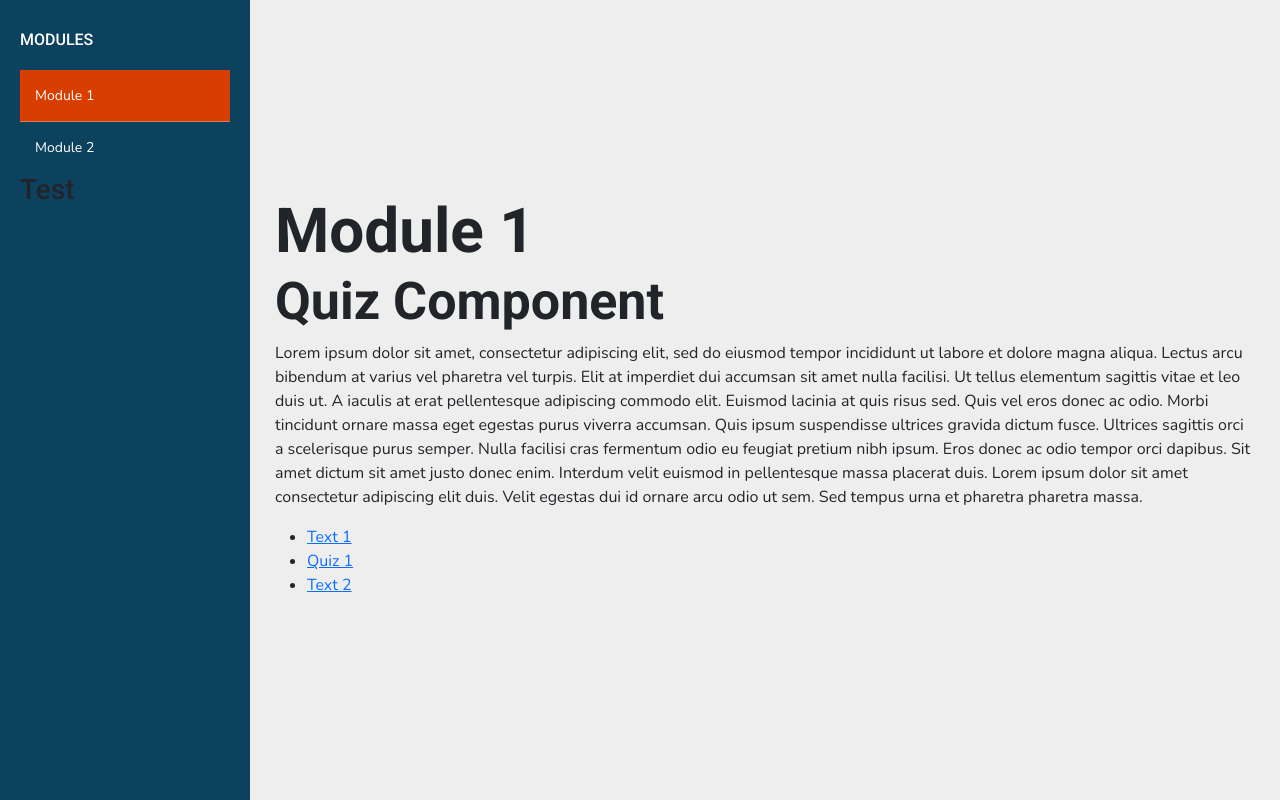
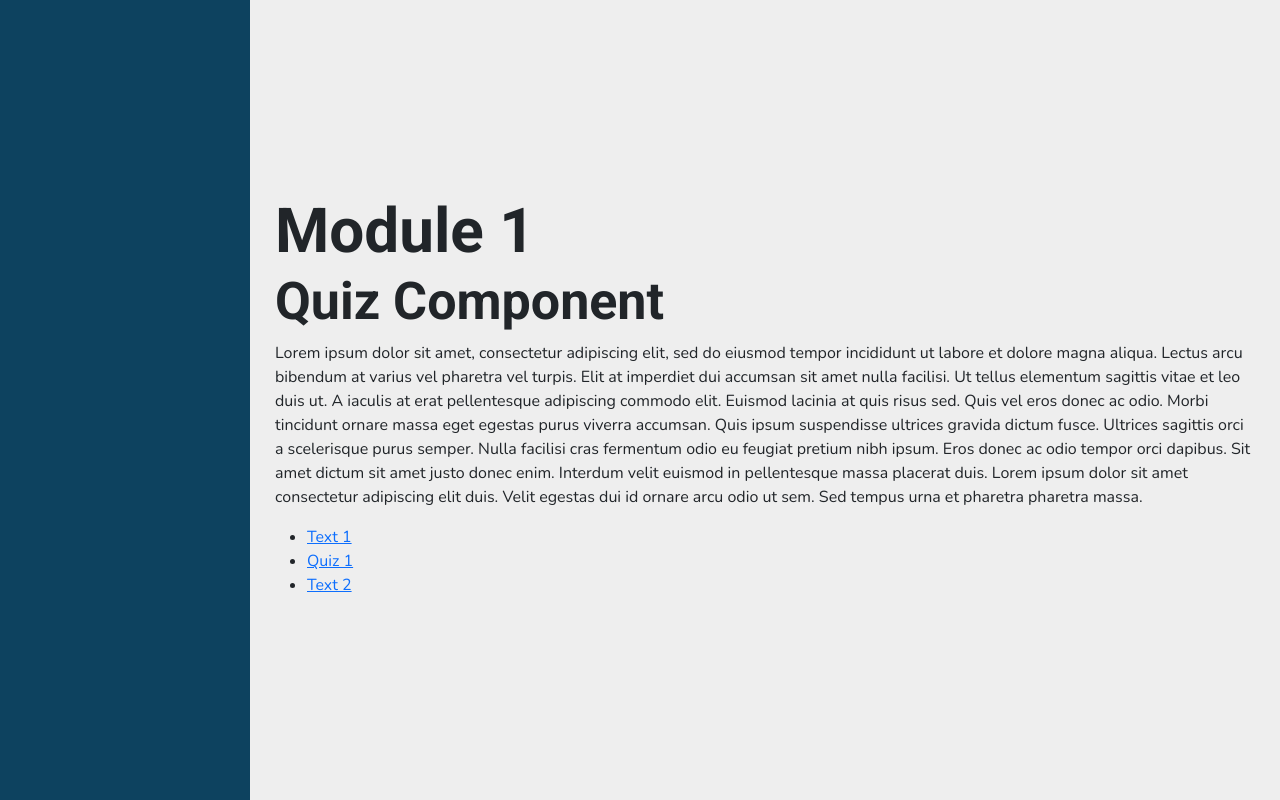
Before and after one commit to bressler1995/CourseBridge, a React (Vite) app: page / in a window 1280 px wide. Built offline with nearby package versions, Linux system fonts and the light colour scheme.

Commit message:
Remove existing sidebar children since we are doing something new

```diff
--- a/src/App.jsx
+++ b/src/App.jsx
@@ -10,8 +10,6 @@ import 'bootstrap/dist/css/bootstrap.min.css';
 
 function App() {
 
-  const [navState, setNavState] = useState(0);
-
   const checkNav = (e) => {
     let curIndex = +e.currentTarget.dataset.index;
 
@@ -21,14 +19,10 @@ function App() {
   return (
     <div className='app'>
       <Sidebar>
-        <NavItem title='Module 1' index={0} navState={navState} handleNav={checkNav} />
-        <NavItem title='Module 2' index={1} navState={navState} handleNav={checkNav} />
-        <h3 className='pb-5'>Test</h3>
+
       </Sidebar>
       <Content>
-        {
-          navState == 0 ? <Module1 /> : navState == 1 ? <Module2 /> : <Module1 />
-        }
+        <Module1 />
       </Content>
     </div>
   )
--- a/src/components/UI/Sidebar/NavItem.jsx
+++ /dev/null
@@ -1,13 +0,0 @@
-function App({title = 'Nav Item', index = 0, navState, handleNav}) {
-  let isActive = '';
-
-  if(navState == index) {
-    isActive = ' active';
-  }
-
-  return (
-    <button className={'navItem' + isActive} onClick={handleNav} data-index={index}>{title}</button>
-  )
-}
-
-export default App
--- a/src/components/UI/Sidebar/Sidebar.jsx
+++ b/src/components/UI/Sidebar/Sidebar.jsx
@@ -3,7 +3,6 @@ import './Sidebar.css';
 function Sidebar({children}) {
   return (
     <div className='os101Sidebar'>
-      <h3 className='os101Sidebar_title'>Modules</h3>
       {children}
     </div>
   )
```
